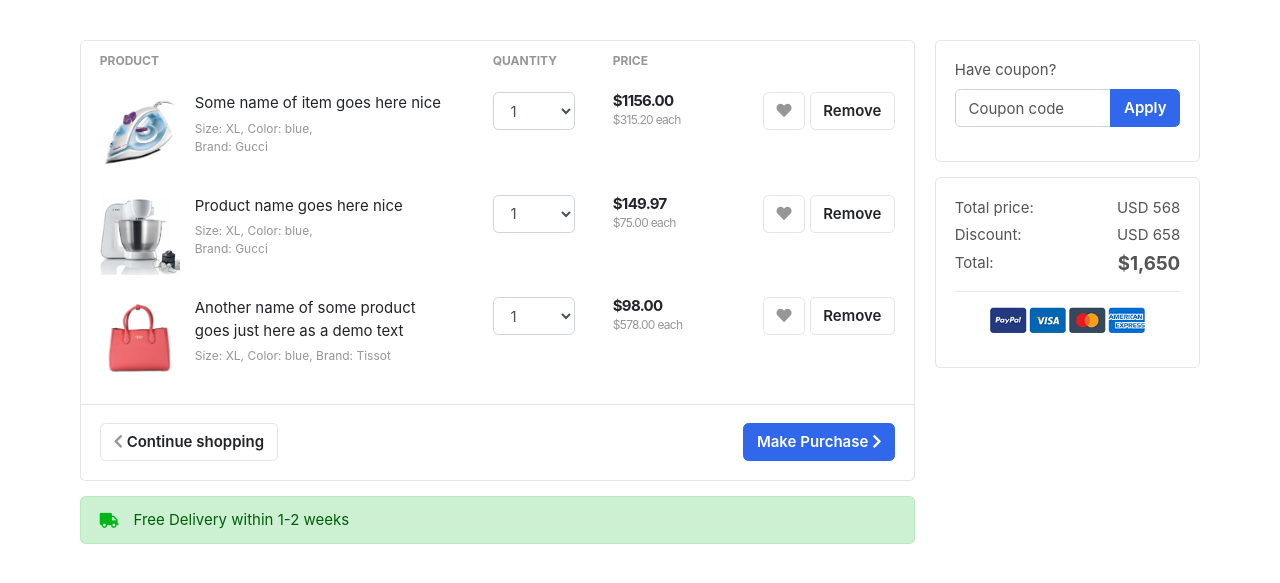
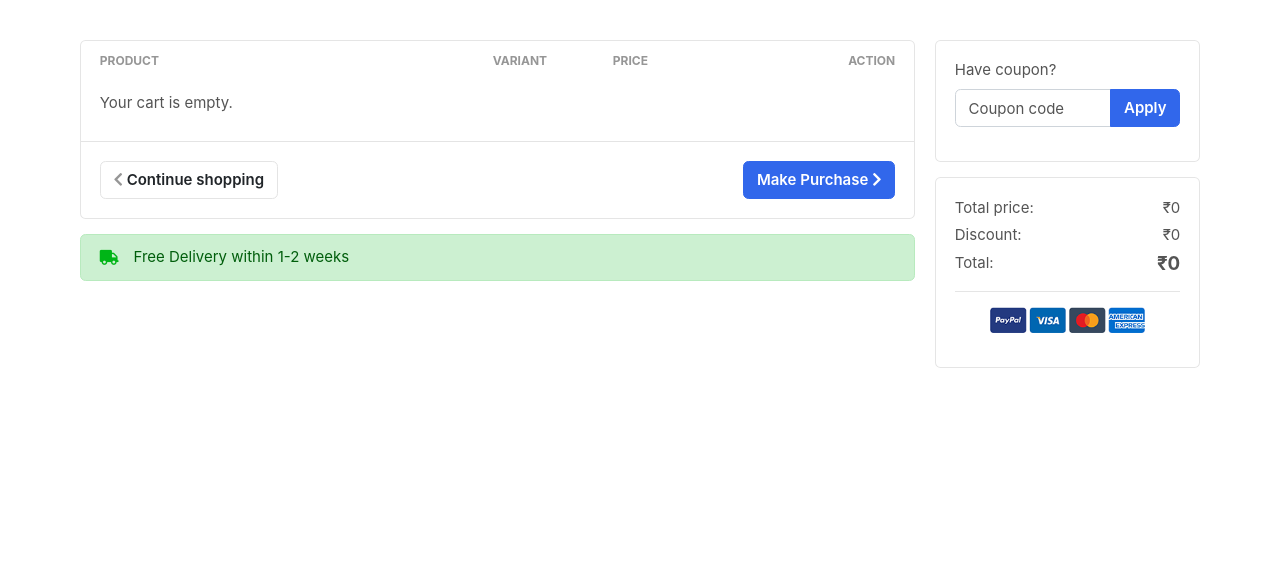
Before and after one commit to lucifer01430/Ecommerce, a Django app: page /accounts/cart/ in a window 1280 px wide. Shown: the part 117-700 px from the top of the page. Run offline with Django 5.2, Linux system fonts and the light colour scheme; a user stored in the database is signed in; data comes from the database, SQL or seed files in the repository; both versions use the stored data as it was after the commit; some libraries are stand-ins or nearby versions; some web fonts are replaced.

Commit message:
Cart Product adding functionality Updated+

```diff
--- a/accounts/urls.py
+++ b/accounts/urls.py
@@ -1,6 +1,6 @@
 from django.urls import path
-from accounts.views import login_page, register_page, activate_email
-from products.views import cart, add_to_cart
+from accounts.views import login_page, register_page, activate_email, cart, add_to_cart, remove_cart
+#from products.views import cart,
 
 urlpatterns = [
     path('login/', login_page, name='login'),
@@ -8,4 +8,5 @@ urlpatterns = [
     path('activate/<str:email_token>/', activate_email, name='activate_email'),
     path('cart/', cart, name='cart'),
     path('add_to_cart/<uid>/', add_to_cart, name='add_to_cart'),
+    path('remove_cart/<cart_item_uid>/', remove_cart, name='remove_cart'),
 ]
--- a/accounts/views.py
+++ b/accounts/views.py
@@ -1,3 +1,4 @@
+from django.shortcuts import get_object_or_404
 from django.shortcuts import render, redirect
 from django.contrib import messages
 from django.contrib.auth.models import User
@@ -5,6 +6,8 @@ from django.http import HttpResponseRedirect
 from django.contrib.auth import authenticate, login, logout
 from .models import Profile
 import uuid
+from products.models import *
+from accounts.models import Cart, CartItems
 
 
 # User Registration View
@@ -81,3 +84,48 @@ def logout_user(request):
     logout(request)
     messages.success(request, "You have been logged out.")
     return redirect('login')
+
+
+# Add-to-cart view
+def add_to_cart(request, uid):
+    variant = request.GET.get('variant')
+    product = get_object_or_404(Product, uid=uid)
+    user = request.user
+
+    cart, _ = Cart.objects.get_or_create(user=user, is_paid=False)
+
+    cart_item = CartItems.objects.create(cart=cart, product=product)
+
+    if variant:
+        size_variant = get_object_or_404(SizeVariant, size_name=variant)
+        cart_item.size_variant = size_variant
+        cart_item.save()
+
+    return HttpResponseRedirect(request.META.get('HTTP_REFERER'))
+
+from django.http import HttpResponseRedirect
+
+def remove_cart(request, cart_item_uid):
+    try:
+        cart_item = CartItems.objects.get(uid=cart_item_uid)
+        cart_item.delete()
+    except Exception as e:
+        print(e)
+
+    return HttpResponseRedirect(request.META.get('HTTP_REFERER'))
+
+
+
+def cart(request):
+    if not request.user.is_authenticated:
+        return redirect('login')
+
+    cart = Cart.objects.filter(user=request.user, is_paid=False).first()
+    cart_items = cart.cart_items.all() if cart else []
+
+    context = {
+        'cart': cart,
+        'cart_items': cart_items,
+        'total_price': cart.get_cart_total() if cart else 0
+    }
+    return render(request, 'accounts/cart.html', context)
--- a/ecom/urls.py
+++ b/ecom/urls.py
@@ -16,9 +16,8 @@ Including another URLconf
 """
 from django.contrib import admin
 from django.urls import path, include
+from django.conf import settings
 from django.conf.urls.static import static
-from django.conf import settings
-from django.contrib.staticfiles.urls import staticfiles_urlpatterns
 
 urlpatterns = [
     path('', include('home.urls')),
@@ -27,9 +26,7 @@ urlpatterns = [
     path('admin/', admin.site.urls),
 ]
 
+# Serve static & media files in development
 if settings.DEBUG:
-        urlpatterns += static(settings.MEDIA_URL,
-                              document_root=settings.MEDIA_ROOT)
-
-
-urlpatterns += staticfiles_urlpatterns()
+    urlpatterns += static(settings.MEDIA_URL, document_root=settings.MEDIA_ROOT)
+    urlpatterns += static(settings.STATIC_URL, document_root=settings.STATIC_ROOT)
--- a/products/views.py
+++ b/products/views.py
@@ -1,7 +1,5 @@
 from django.shortcuts import render, redirect, get_object_or_404
-from django.http import HttpResponseRedirect
 from products.models import Product, SizeVariant
-from accounts.models import Cart, CartItems
 
 def get_product(request, slug):
     try:
@@ -42,32 +40,3 @@ def get_product(request, slug):
 
     except Product.DoesNotExist:
         return redirect('/')
-
-
-# Cart view for logged-in user
-def cart(request):
-    cart = Cart.objects.filter(user=request.user, is_paid=False).first()
-    context = {'cart': cart}
-
-    if request.method == 'POST':
-        pass  # future logic
-
-    return render(request, 'accounts/cart.html', context)
-
-
-# Add-to-cart view
-def add_to_cart(request, uid):
-    variant = request.GET.get('variant')
-    product = get_object_or_404(Product, uid=uid)
-    user = request.user
-
-    cart, _ = Cart.objects.get_or_create(user=user, is_paid=False)
-
-    cart_item = CartItems.objects.create(cart=cart, product=product)
-
-    if variant:
-        size_variant = get_object_or_404(SizeVariant, size_name=variant)
-        cart_item.size_variant = size_variant
-        cart_item.save()
-
-    return HttpResponseRedirect(request.META.get('HTTP_REFERER'))
--- a/templates/accounts/cart.html
+++ b/templates/accounts/cart.html
@@ -1,164 +1,112 @@
 {% extends "base/base.html" %}
+{% load static %}
+
 
 {% block start %}
-
 <section class="section-content padding-y">
 <div class="container">
-
     <div class="row">
         <main class="col-md-9">
             <div class="card">
-
                 <table class="table table-borderless table-shopping-cart">
                     <thead class="text-muted">
                         <tr class="small text-uppercase">
                             <th scope="col">Product</th>
-      <th scope="col" width="120">Quantity</th>
+                            <th scope="col" width="120">Variant</th>
                             <th scope="col" width="120">Price</th>
-      <th scope="col" class="text-right" width="200"> </th>
+                            <th scope="col" class="text-right" width="200">Action</th>
                         </tr>
                     </thead>
                     <tbody>
+                        {% for item in cart_items %}
                         <tr>
                             <td>
                                 <figure class="itemside">
-                <div class="aside"><img src="images/items/1.jpg" class="img-sm"></div>
+                                    <div class="aside">
+                                        <img src="{{ item.product.product_images.first.image.url }}" class="img-sm">
+                                    </div>
                                     <figcaption class="info">
-                    <a href="#" class="title text-dark">Some name of item goes here nice</a>
-                    <p class="text-muted small">Size: XL, Color: blue, <br> Brand: Gucci</p>
+                                        <a href="#" class="title text-dark">{{ item.product.product_name }}</a>
+                                        <p class="text-muted small">
+                                            Brand: {{ item.product.brand }}
+                                        </p>
                                     </figcaption>
                                 </figure>
                             </td>
                             <td>
-            <select class="form-control">
-                <option>1</option>
-                <option>2</option>
-                <option>3</option>
-                <option>4</option>
-            </select>
+                                <p class="small text-muted">
+                                    {% if item.size_variant %}Size: {{ item.size_variant.size_name }}{% endif %}
+                                    {% if item.color_variant %}<br>Color: {{ item.color_variant.color_name }}{% endif %}
+                                </p>
                             </td>
                             <td>
                                 <div class="price-wrap">
-                <var class="price">$1156.00</var>
-                <small class="text-muted"> $315.20 each </small>
-            </div> <!-- price-wrap .// -->
+                                    <var class="price">₹{{ item.get_product_price }}</var>
+                                </div>
                             </td>
                             <td class="text-right">
-        <a data-original-title="Save to Wishlist" title="" href="" class="btn btn-light" data-toggle="tooltip"> <i class="fa fa-heart"></i></a>
-        <a href="" class="btn btn-light"> Remove</a>
+                                <a href="{% url 'remove_cart' item.uid %}" class="btn btn-light"> Remove</a>
                             </td>
                         </tr>
-    <tr>
-        <td>
-            <figure class="itemside">
-                <div class="aside"><img src="images/items/2.jpg" class="img-sm"></div>
-                <figcaption class="info">
-                    <a href="#" class="title text-dark">Product name  goes here nice</a>
-                    <p class="text-muted small">Size: XL, Color: blue, <br> Brand: Gucci</p>
-                </figcaption>
-            </figure>
-        </td>
-        <td>
-            <select class="form-control">
-                <option>1</option>
-                <option>2</option>
-                <option>3</option>
-                <option>4</option>
-            </select>
-        </td>
-        <td>
-            <div class="price-wrap">
-                <var class="price">$149.97</var>
-                <small class="text-muted"> $75.00 each </small>
-            </div> <!-- price-wrap .// -->
-        </td>
-        <td class="text-right">
-        <a data-original-title="Save to Wishlist" title="" href="" class="btn btn-light" data-toggle="tooltip"> <i class="fa fa-heart"></i></a>
-        <a href="" class="btn btn-light btn-round"> Remove</a>
-        </td>
-    </tr>
-    <tr>
-        <td>
-            <figure class="itemside">
-                <div class="aside"><img src="images/items/3.jpg" class="img-sm"></div>
-                <figcaption class="info">
-                    <a href="#" class="title text-dark">Another name of some product goes just here as a demo text </a>
-                    <p class="small text-muted">Size: XL, Color: blue,  Brand: Tissot</p>
-                </figcaption>
-            </figure>
-        </td>
-        <td>
-            <select class="form-control">
-                <option>1</option>
-                <option>2</option>
-                <option>3</option>
-            </select>
-        </td>
-        <td>
-            <div class="price-wrap">
-                <var class="price">$98.00</var>
-                <small class="text-muted"> $578.00 each</small>
-            </div> <!-- price-wrap .// -->
-        </td>
-        <td class="text-right">
-            <a data-original-title="Save to Wishlist" title="" href="" class="btn btn-light" data-toggle="tooltip"> <i class="fa fa-heart"></i></a>
-            <a href="" class="btn btn-light btn-round"> Remove</a>
-        </td>
-    </tr>
+                        {% empty %}
+                        <tr><td colspan="4">Your cart is empty.</td></tr>
+                        {% endfor %}
                     </tbody>
                 </table>
 
                 <div class="card-body border-top">
                     <a href="#" class="btn btn-primary float-md-right"> Make Purchase <i class="fa fa-chevron-right"></i> </a>
-        <a href="#" class="btn btn-light"> <i class="fa fa-chevron-left"></i> Continue shopping </a>
+                    <a href="/" class="btn btn-light"> <i class="fa fa-chevron-left"></i> Continue shopping </a>
                 </div>
-    </div> <!-- card.// -->
+            </div>
 
             <div class="alert alert-success mt-3">
                 <p class="icontext"><i class="icon text-success fa fa-truck"></i> Free Delivery within 1-2 weeks</p>
             </div>
+        </main>
 
-        </main> <!-- col.// -->
         <aside class="col-md-3">
             <div class="card mb-3">
                 <div class="card-body">
-                <form>
+                    <form method="POST" action="#">
+                        {% csrf_token %}
                         <div class="form-group">
                             <label>Have coupon?</label>
                             <div class="input-group">
-                            <input type="text" class="form-control" name="" placeholder="Coupon code">
+                                <input type="text" class="form-control" name="coupon" placeholder="Coupon code">
                                 <span class="input-group-append">
                                     <button class="btn btn-primary">Apply</button>
                                 </span>
                             </div>
                         </div>
                     </form>
-                </div> <!-- card-body.// -->
-            </div>  <!-- card .// -->
+                </div>
+            </div>
+
             <div class="card">
                 <div class="card-body">
                     <dl class="dlist-align">
                         <dt>Total price:</dt>
-                          <dd class="text-right">USD 568</dd>
+                        <dd class="text-right">₹{{ total_price }}</dd>
                     </dl>
                     <dl class="dlist-align">
                         <dt>Discount:</dt>
-                          <dd class="text-right">USD 658</dd>
+                        <dd class="text-right">₹0</dd>  {# Update dynamically later #}
                     </dl>
                     <dl class="dlist-align">
                         <dt>Total:</dt>
-                          <dd class="text-right  h5"><strong>$1,650</strong></dd>
+                        <dd class="text-right h5"><strong>₹{{ total_price }}</strong></dd>
                     </dl>
                     <hr>
                     <p class="text-center mb-3">
-                            <img src="images/misc/payments.png" height="26">
+                        <img src="{% static 'images/misc/payments.png' %}" height="26" />
+
+
                     </p>
-
-                </div> <!-- card-body.// -->
-            </div>  <!-- card .// -->
-        </aside> <!-- col.// -->
                 </div>
-
-    </div> <!-- container .//  -->
+            </div>
+        </aside>
+    </div>
+</div>
 </section>
 {% endblock %}
--- a/templates/base/base.html
+++ b/templates/base/base.html
@@ -88,7 +88,7 @@
 					<div class="col-lg-4 col-sm-6 col-8">
 						<div class="widgets-wrap float-md-right">
 							<div class="widget-header  mr-3">
-								<a href="#" class="icon icon-sm rounded-circle border"><i
+								<a href="{% url 'cart' %}" class="icon icon-sm rounded-circle border"><i
 										class="fa fa-shopping-cart"></i>
 								</a>
 								<span class="badge badge-pill badge-danger notify"
```
Also changed, not shown: ecom/settings.py (+9 -11 lines), db.sqlite3. Lines whose indentation alone changed are shown as unchanged.
